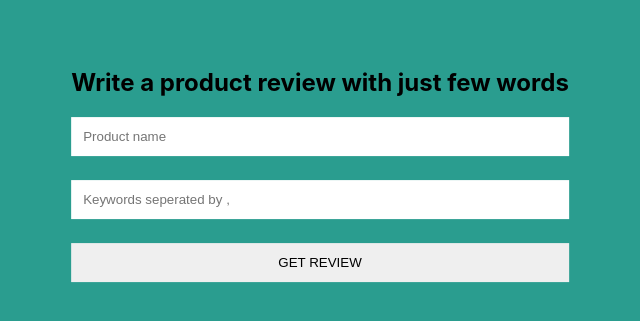
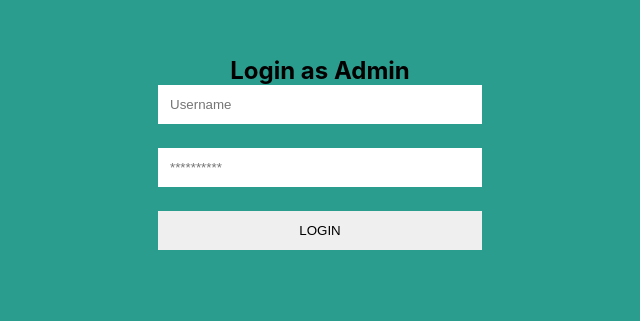
Before and after one commit to kiranhpe/review-writer, a React (Create React App) app in the folder client/: page /#/admin in a window 1280 px wide. Shown: the part 235-556 px from the top of the page, without its empty margins (320-960 px from the left). Built offline with nearby package versions, Linux system fonts and the light colour scheme; the HTML template or start-up script is replaced by a standard one.

Commit message:
admin page added

```diff
--- a/client/src/App.js
+++ b/client/src/App.js
@@ -1,96 +1,22 @@
 import "./App.scss";
-import React, { useState } from "react";
-import axios from "axios";
-import Loader from "react-loader-spinner";
+import {Switch, Route, HashRouter } from "react-router-dom";
 
+import { Suspense,lazy } from "react";
+import { Home } from "./pages/Home";
+import { Admin } from "./pages/Admin";
 const App = () => {
-  const [productName, setProductName] = useState("");
-  const [keywords, setKeywords] = useState("");
-
-  const [showSpinner, setShowSpinner] = useState(false);
-  const [review, setReview] = useState(null);
-
-  const [isMaxLimitReached, setIsMaxLitmitReached] = useState(false);
-
-  const handleLogin = (event) => {
-    event.preventDefault();
-    if (productName !== "" && keywords !== "") {
-      setShowSpinner(true);
-      const headers = {
-        "Content-Type": "application/json",
-      };
-
-      const payload = {
-        productName: productName,
-        keywords: keywords,
-      };
-      axios
-        .post("/review", payload, { headers: headers })
-        .then((reviewResponse) => {
-          setReview(reviewResponse.data.choices[0].text);
-          navigator.clipboard.writeText("review");
-          setShowSpinner(false);
-        })
-        .catch((reason) => {
-          if (reason.response.status === 403) {
-            setIsMaxLitmitReached(true);
-            setShowSpinner(false);
-          }
-        });
-    } else {
-      return;
-    }
-  };
-
-  const handleProductChange = (e) => {
-    setProductName(e.target.value);
-  };
-
-  const handleKeywords = (e) => {
-    setKeywords(e.target.value);
-  };
-
   return (
-    <div className="container">
-      {showSpinner && (
-        <Loader
-          type="Rings"
-          color="#00BFFF"
-          height={100}
-          width={100}
-          className="spinner"
-        />
-      )}
-      <form className="review-form">
-        <h2>Write a product review with just few words</h2>
-        <input
-          type="text"
-          name="product_name"
-          placeholder="Product name"
-          value={productName}
-          onChange={handleProductChange}
-        />
-
-        <input
-          type="text"
-          name="keywords"
-          placeholder="Keywords seperated by ,"
-          value={keywords}
-          onChange={handleKeywords}
-        />
-        <button type="button" onClick={handleLogin}>
-          Get Review
-        </button>
-      </form>
-
-      {(review || isMaxLimitReached ) && <div className="review-contaier">
-        {review && <p className="review">{review}</p>}
-        {isMaxLimitReached && (
-          <p className="review-error">
-            Your maximum request limit has been reached
-          </p>
-        )}
-      </div>}
+    <div>
+     <HashRouter>
+        <Suspense fallback={()=> {return <span>Loading....</span>}}>
+        <Switch>
+          <Route path="/" exact component={Home} />
+          <Route path='/admin' component={Admin} />
+          <Route path="*" component={Home}>
+          </Route>
+        </Switch>
+        </Suspense>
+      </HashRouter>
     </div>
   );
 };
--- a/client/src/App.scss
+++ b/client/src/App.scss
@@ -5,7 +5,7 @@
     align-items: center;
     justify-content: center;
     position: relative;
-    .review-form {
+    .form {
         display: flex;
         flex-direction: column;
         text-align: center;
@@ -24,6 +24,11 @@
             padding: 12px;
             text-transform: uppercase;
             cursor: pointer;
+            margin-bottom: 24px;
+        }
+
+        .login-failed {
+            color: red;
         }
     }
 
--- a/client/src/index.css
+++ b/client/src/index.css
@@ -12,3 +12,8 @@ body {
   background-color: #2a9d8f;
 
 }
+
+* {
+  margin: 0;
+  padding: 0;
+}
--- /dev/null
+++ b/client/src/pages/Admin.js
@@ -0,0 +1,76 @@
+import axios from "axios";
+import React, { useState } from "react";
+
+import "./Admin.scss";
+
+export const Admin = () => {
+  const [username, setUsername] = useState("");
+  const [password, setPassword] = useState("");
+
+  const [loggedIn, setLoggedIn] = useState(false);
+
+  const [loginError, setLoginError] = useState(false);
+
+  const [ips, setIPs] = useState([]);
+  const handleUsernameChange = (event) => {
+    setUsername(event.target.value);
+  };
+
+  const handlePasswordChange = (event) => {
+    setPassword(event.target.value);
+  };
+
+  const handleLogin = (event) => {
+    event.preventDefault();
+
+    setLoginError(false);
+    axios
+      .get("/admin/ips", {
+        headers: { authorization: `Basic ${btoa(username + ":" + password)}` },
+      })
+      .then((response) => {
+        setLoggedIn(true);
+        setIPs(response.data.ips)
+      })
+      .catch((err) => {
+        setLoginError(true);
+      });
+  };
+  return (
+    <div className="container">
+      {loggedIn === false && (
+        <form className="form">
+          <h2>Login as Admin</h2>
+          <input
+            type="text"
+            name="username"
+            placeholder="Username"
+            value={username}
+            onChange={handleUsernameChange}
+          />
+
+          <input
+            type="password"
+            name="password"
+            placeholder="**********"
+            value={password}
+            onChange={handlePasswordChange}
+            autoComplete="false"
+          />
+          <button type="button" onClick={handleLogin}>
+            Login
+          </button>
+          {loginError && <p className="login-failed">login failed</p>}
+        </form>
+      )}
+
+      {loggedIn && (
+        <div>
+          <ul>
+              {ips.map(x => <li>{x}</li>)}
+          </ul>
+        </div>
+      )}
+    </div>
+  );
+};
--- /dev/null
+++ b/client/src/pages/Admin.scss
@@ -0,0 +1,3 @@
+ul {
+    list-style: none;
+}
--- /dev/null
+++ b/client/src/pages/Home.js
@@ -0,0 +1,103 @@
+import React, { useState } from "react";
+import axios from "axios";
+import Loader from "react-loader-spinner";
+import { Link } from 'react-router-dom'
+
+export const Home = (props) => {
+    const [productName, setProductName] = useState("");
+  const [keywords, setKeywords] = useState("");
+
+  const [showSpinner, setShowSpinner] = useState(false);
+  const [review, setReview] = useState(null);
+
+  const [isMaxLimitReached, setIsMaxLitmitReached] = useState(false);
+
+  const handleLogin = (event) => {
+    event.preventDefault();
+    if (productName !== "" && keywords !== "") {
+      setShowSpinner(true);
+      const headers = {
+        "Content-Type": "application/json",
+      };
+
+      const payload = {
+        productName: productName,
+        keywords: keywords,
+      };
+      axios
+        .post("/review", payload, { headers: headers })
+        .then((reviewResponse) => {
+          setReview(reviewResponse.data.choices[0].text);
+          navigator.clipboard.writeText("review");
+          setShowSpinner(false);
+        })
+        .catch((reason) => {
+          if (reason.response.status === 403) {
+            setIsMaxLitmitReached(true);
+            setShowSpinner(false);
+          }
+        });
+    } else {
+      return;
+    }
+  };
+
+  const handleProductChange = (e) => {
+    setProductName(e.target.value);
+  };
+
+  const handleKeywords = (e) => {
+    setKeywords(e.target.value);
+  };
+
+  const handleAdminButton = () => {
+      props.history.push('/admin')
+  }
+
+  return (
+    <div className="container">
+      {showSpinner && (
+        <Loader
+          type="Rings"
+          color="#00BFFF"
+          height={100}
+          width={100}
+          className="spinner"
+        />
+      )}
+      <form className="form">
+        <h2>Write a product review with just few words</h2>
+        <input
+          type="text"
+          name="product_name"
+          placeholder="Product name"
+          value={productName}
+          onChange={handleProductChange}
+        />
+
+        <input
+          type="text"
+          name="keywords"
+          placeholder="Keywords seperated by ,"
+          value={keywords}
+          onChange={handleKeywords}
+        />
+        <button type="button" onClick={handleLogin}>
+          Get Review
+        </button>
+        <button type="button" component={Link} to="/admin" onClick={handleAdminButton}>
+          Login as Admin
+        </button>
+      </form>
+
+      {(review || isMaxLimitReached ) && <div className="review-contaier">
+        {review && <p className="review">{review}</p>}
+        {isMaxLimitReached && (
+          <p className="review-error">
+            Your maximum request limit has been reached
+          </p>
+        )}
+      </div>}
+    </div>
+  );
+}
--- a/package.json
+++ b/package.json
@@ -17,7 +17,8 @@
     "express": "^4.17.1",
     "geoip-lite": "^1.4.2",
     "mongoose": "^6.0.12",
-    "react-loader-spinner": "^4.0.0"
+    "react-loader-spinner": "^4.0.0",
+    "react-router-dom": "^5.3.0"
   },
   "devDependencies": {
     "sass": "^1.43.3"
```
Also changed, not shown: 1 other file (tests, documents, lock files or other folders).
